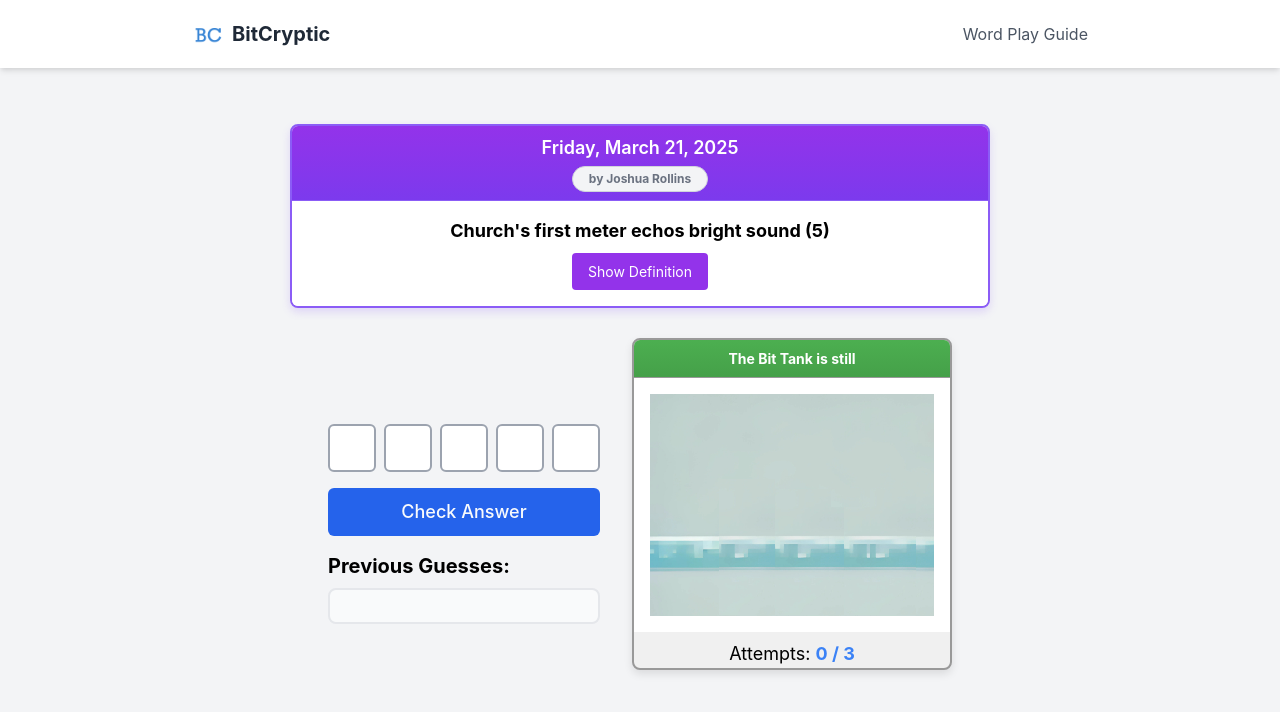
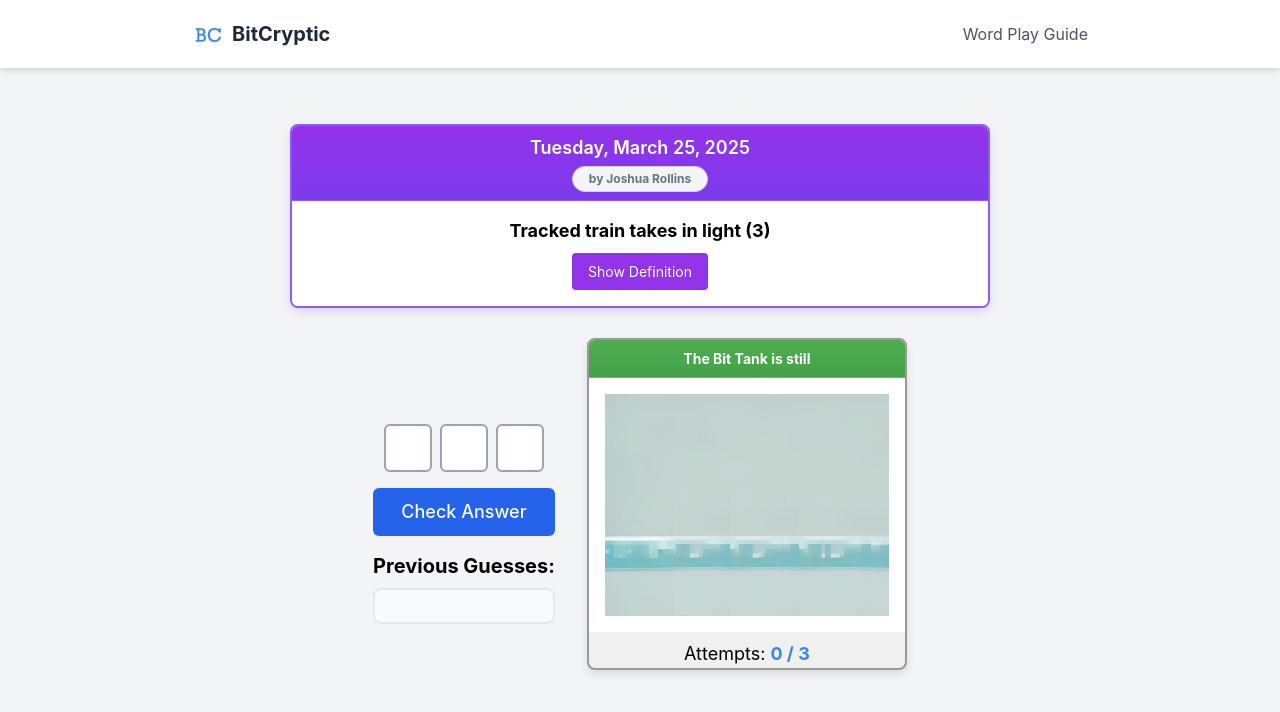
Before and after one commit to joshuaroll/BitCryptic, a React (Create React App) app: page / in a window 1280 px wide. Shown: the top 712 px of the page. Built offline with nearby package versions, Linux system fonts and the light colour scheme.

Commit message:
Update clue display: highlight definition at start and update date

```diff
--- a/src/bitCrypticGame.js
+++ b/src/bitCrypticGame.js
@@ -3,7 +3,12 @@ import { Button } from "./components/ui/button";
 import confetti from "canvas-confetti";
 
 const clues = [
-  { clue: "Church's first meter echos bright sound", answer: "CHIME" },
+  {
+    clue: "Tracked train takes in light",
+    answer: "tan",
+    definition: "takes in light"
+  },
+  // { clue: "Church's first meter echos bright sound", answer: "CHIME" },
   // Add more clues here
 ];
 
@@ -97,17 +102,18 @@ export default function CrypticCrocGame({ dateString }) {
       {/* Clue Window */}
       <div className="clue-window mb-6">
         <div className="clue-title-bar flex flex-col items-center">
-          <div className="text-lg font-semibold">{dateString}</div>
+          <div className="text-lg font-semibold">Tuesday, March 25, 2025</div>
           <div className="text-xs text-gray-500 bg-gray-100 border border-gray-300 rounded-full px-4 py-1 mt-1">by Joshua Rollins</div>
         </div>
         <div className="clue-content">
           <p className="text-lg">
             {showDefinition ? (
               <>
-                Church's first meter echos <span className="definition-highlight">bright sound</span>
+                <span className="definition-highlight">{clues[currentClueIndex].definition}</span>
+                {clues[currentClueIndex].clue.slice(clues[currentClueIndex].definition.length)}
               </>
             ) : (
-              "Church's first meter echos bright sound"
+              clues[currentClueIndex].clue
             )}
             {" "}({clues[currentClueIndex].answer.length})
           </p>
```
